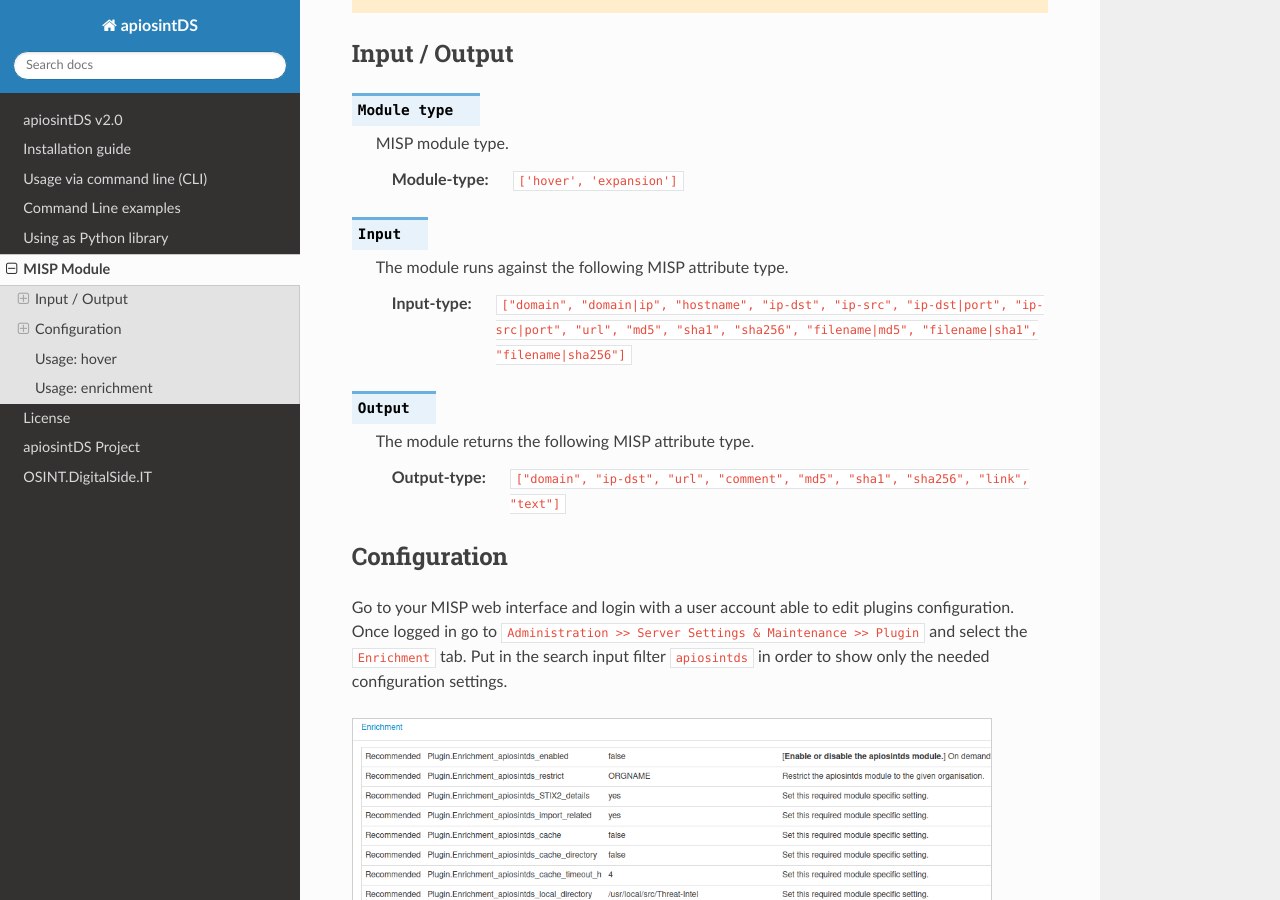
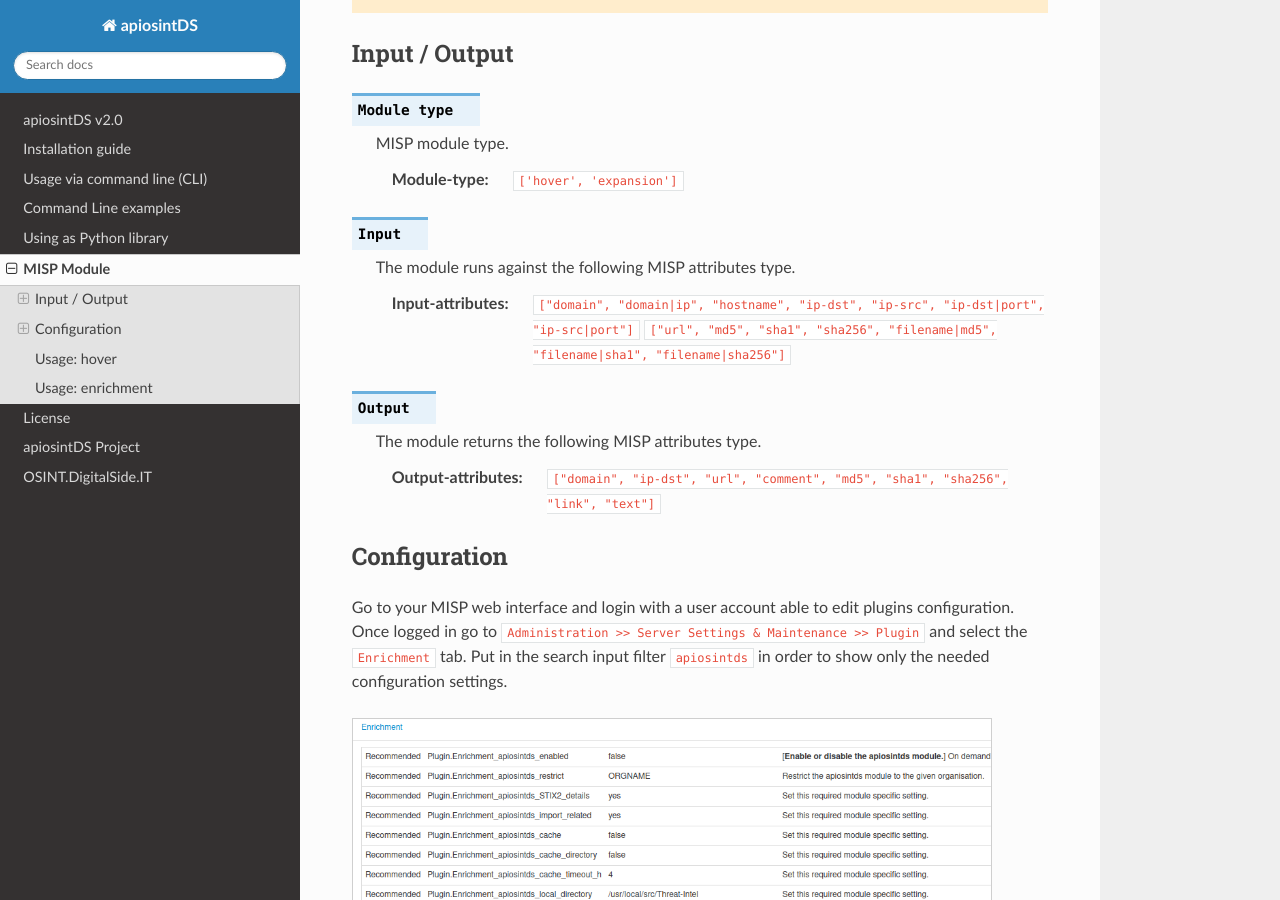
Before and after one commit to davidonzo/apiosintDS, a Sphinx documentation site: the page built from docs/source/userguidemisp.rst, in a window 1280 px wide and 900 px high, scrolled down 416 px. Built offline with Sphinx 7.4.7 and the Read the Docs theme 2.0.0, drawn with Linux system fonts in a browser that asks for light colours; pages that are not in the unit, such as notebooks, are missing from menus.

Commit message:
Update documentation

```diff
--- a/docs/source/userguidemisp.rst
+++ b/docs/source/userguidemisp.rst
@@ -23,16 +23,16 @@
 
 .. confval:: Input
 
-	The module runs against the following MISP attribute type.
+	The module runs against the following MISP attributes type.
 
-	:input-type: ``["domain", "domain|ip", "hostname", "ip-dst", "ip-src", "ip-dst|port", "ip-src|port",
-	                "url", "md5", "sha1", "sha256", "filename|md5", "filename|sha1", "filename|sha256"]``
+	:input-attributes: ``["domain", "domain|ip", "hostname", "ip-dst", "ip-src", "ip-dst|port", "ip-src|port"]``
+	             ``["url", "md5", "sha1", "sha256", "filename|md5", "filename|sha1", "filename|sha256"]``
 
 .. confval:: Output
 
-	The module returns the following MISP attribute type.
+	The module returns the following MISP attributes type.
 
-	:output-type: ``["domain", "ip-dst", "url", "comment", "md5", "sha1", "sha256", "link", "text"]``
+	:output-attributes: ``["domain", "ip-dst", "url", "comment", "md5", "sha1", "sha256", "link", "text"]``
 
 
 Configuration
```
